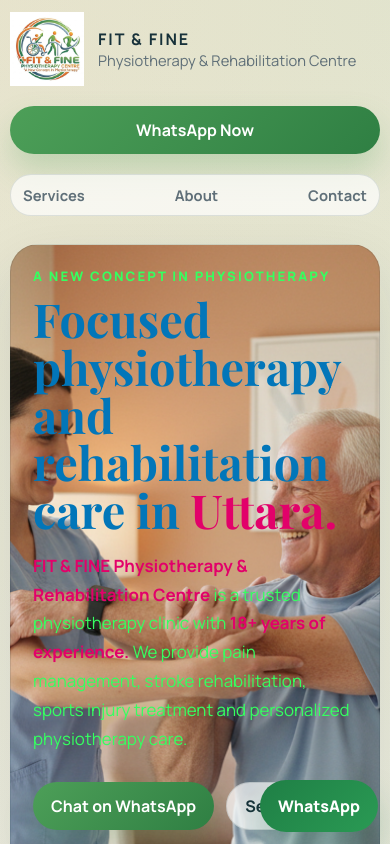
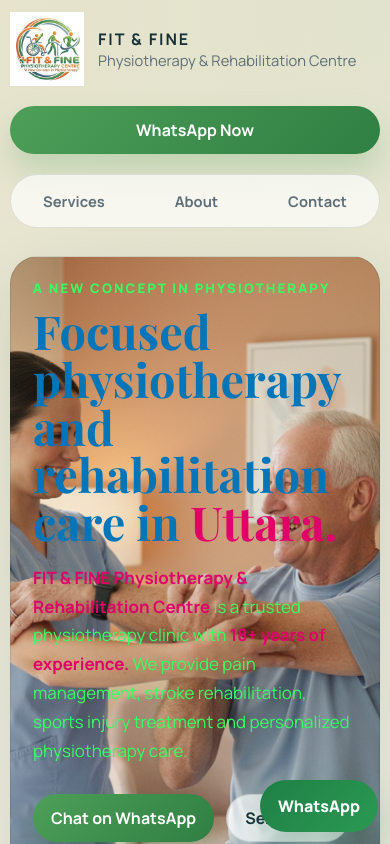
Before and after one commit to juvenilejhan/FIT_and_FINE_Physiotherapy_and_Rehabilitation_Centre, a React (Vite) app: page / in a window 390 px wide. Shown: the top 844 px of the page. Built offline with nearby package versions, Linux system fonts and the light colour scheme.

Commit message:
Navbar update

```diff
--- a/src/components/AboutSection/AboutSection.jsx
+++ b/src/components/AboutSection/AboutSection.jsx
@@ -7,14 +7,16 @@
       <SectionTitle
         eyebrow="About the center"
         title="Calm, clinical, and approachable care"
-        description="The design direction follows the uploaded logo, using green, orange, and blue tones to reflect movement, recovery, and confidence."
+        description="Expert physiotherapy care tailored to your unique needs. Our team of licensed specialists provides comprehensive treatment to help you regain mobility, reduce pain, and improve your quality of life."
       />
       <div className="about-grid">
         <div className="about-panel">
           <h3>Why this works</h3>
           <p>
-            The homepage is structured to build trust quickly, then push users
-            toward a single action: start a conversation on WhatsApp.
+            Fit and Fine Physiotherapy & Rehabilitation Centre is a trusted
+            physiotherapy clinic with 18+ years of experience. We provide pain
+            management, stroke rehabilitation, sports injury treatment and
+            personalized physiotherapy care.
           </p>
         </div>
         <div className="about-panel accent">
--- a/src/components/ContactSection/ContactSection.css
+++ b/src/components/ContactSection/ContactSection.css
@@ -14,6 +14,10 @@
   display: grid;
   gap: 16px;
   grid-template-columns: repeat(4, minmax(0, 1fr));
+
+  a strong{
+    color:rgb(238, 132, 10)
+  }
 }
 
 .contact-card {
--- a/src/components/Header/Header.css
+++ b/src/components/Header/Header.css
@@ -31,8 +31,8 @@
 .topbar-nav {
   display: inline-flex;
   align-items: center;
-  gap: 18px;
-  padding: 10px 14px;
+  gap: 20px;
+  padding: 16px 32px;
   border-radius: 999px;
   border: 1px solid var(--border);
   background: rgba(255, 255, 255, 0.68);
@@ -41,6 +41,13 @@
 
 .topbar-nav a {
   font-weight: 700;
+}
+
+.topbar-nav a:hover{
+    background-color: #2f7f43;
+    color: aliceblue;
+    padding: 2px 8px;
+    border-radius: 16px;
 }
 
 .brand-lockup {
@@ -92,7 +99,7 @@
   }
 
   .topbar-nav {
-    padding: 10px 12px;
+    padding: 16px 32px;
     gap: 12px;
     font-size: 0.92rem;
   }
--- a/src/content/siteData.js
+++ b/src/content/siteData.js
@@ -44,7 +44,6 @@
 
 export const highlights = [
   "Personalized care plans",
-  "WhatsApp-first contact",
   "Convenient Uttara location",
 ];
 
```
